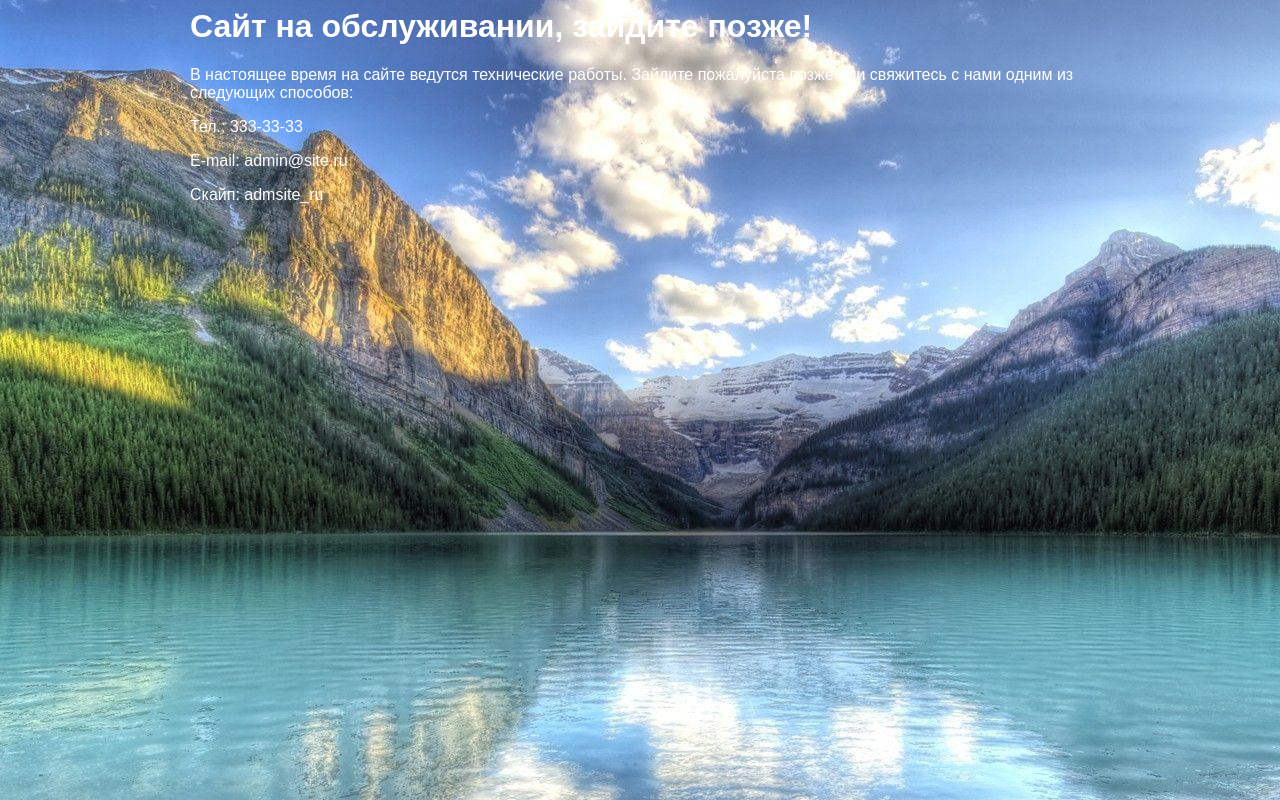
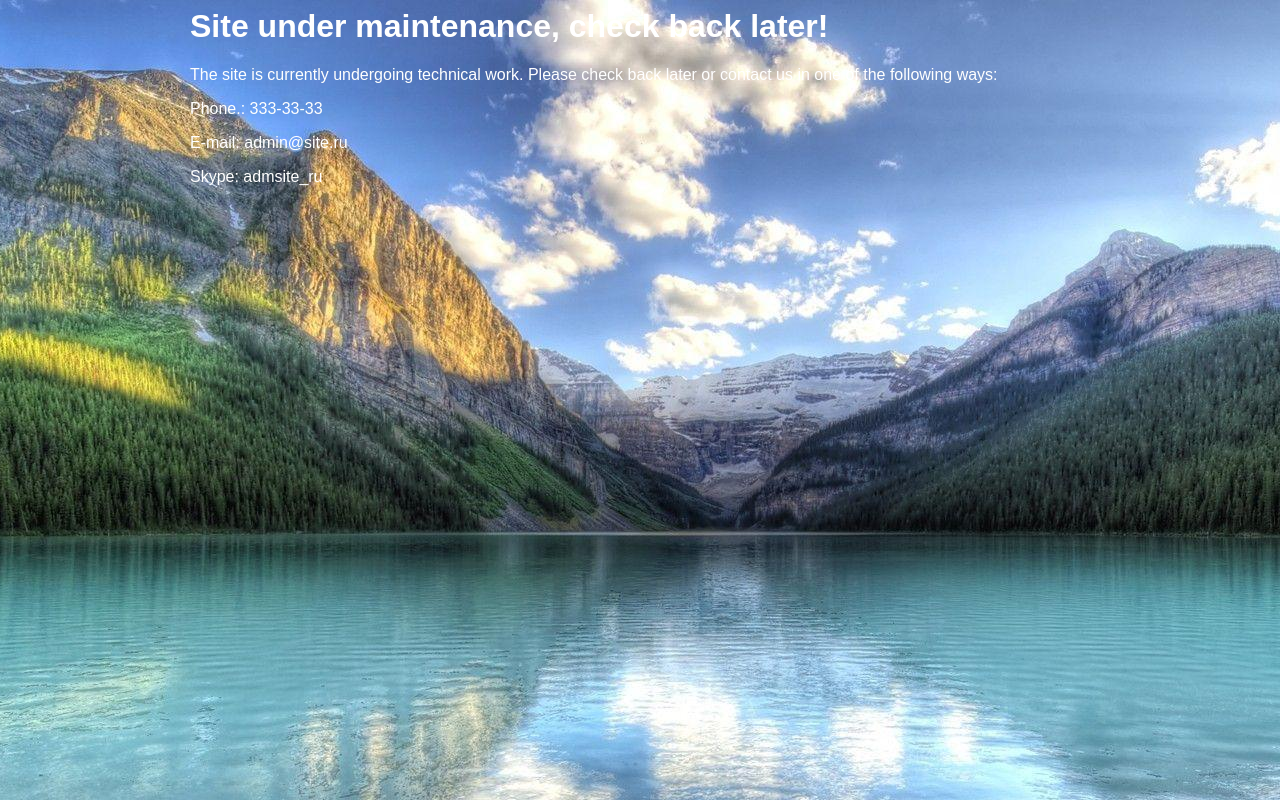
Before and after one commit to MikhailRyzhkin/Docker_task_7.8.7-HW-03, a plain HTML site: page index.html in a window 1280 px wide. Drawn offline with Linux system fonts and the light colour scheme.

Commit message:
After changed and run docker

```diff
--- a/index.html
+++ b/index.html
@@ -1,19 +1,19 @@
 <html>
 <head>
-<title>Сайт находится на обслуживании</title>
+<title>Site is under maintenance</title>
 </head>
 <body style="background: url(images/284466.jpg) top center no-repeat; font-family: Arial; color:#fff;">
 <div style="width:900px; margin:0 auto;">
-<h1>Сайт на обслуживании, зайдите позже!</h1>
-<p>В настоящее время на сайте ведутся технические работы. Зайдите пожалуйста позже или свяжитесь с нами одним из следующих способов:</p>
+<h1>Site under maintenance, check back later!</h1>
+<p>The site is currently undergoing technical work. Please check back later or contact us in one of the following ways:</p>
 <div style="width:33%;">
-<p>Тел.: 333-33-33</p>
+<p>Phone.: 333-33-33</p>
 </div>
 <div style="width:33%;">
 <p>E-mail: admin@site.ru</p>
 </div>
 <div style="width:33%;">
-<p>Скайп: admsite_ru</p>
+<p>Skype: admsite_ru</p>
 </div>
 </div>
 </body>
```
Also changed, not shown: 2 other files.
